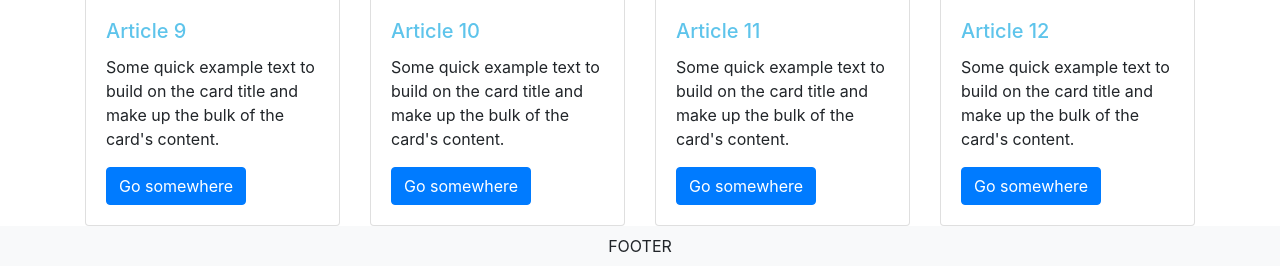
After one commit to Pretalex/Webflix, a Symfony app: template templates/blog/blog.html.twig in a window 1280 px wide. The commit adds this page. Shown: the part 1139-1405 px from the top of the page. Run offline with Twig, Linux system fonts and the light colour scheme; the template is opened without the code that fills it, so the values that code supplies are empty; some libraries are stand-ins or nearby versions.

Commit message:
[TWIG] ajout des pages Contact + Blog

```diff
--- /dev/null
+++ b/public/css/styles.css
@@ -0,0 +1,3 @@
+h1, h2, h3, h4, h5, h6 {
+    color: #5ec4eb;
+}
--- /dev/null
+++ b/public/js/script.js
@@ -0,0 +1 @@
+console.log('HEYY')
--- a/templates/base.html.twig
+++ b/templates/base.html.twig
@@ -10,6 +10,7 @@
         <title>{% block title %} | WF3 614{% endblock %}</title>
         {% block stylesheets %}
             <link rel="stylesheet" href="https://cdn.jsdelivr.net/npm/bootstrap@4.5.3/dist/css/bootstrap.min.css" integrity="sha384-TX8t27EcRE3e/ihU7zmQxVncDAy5uIKz4rEkgIXeMed4M0jlfIDPvg6uqKI2xXr2" crossorigin="anonymous">
+            <link rel="stylesheet" href="{{ asset('css/styles.css') }}">
         {% endblock %}
     </head>
     <body class="d-flex flex-column h-100">
@@ -30,6 +31,7 @@
         {% block javascripts %}
             <script src="https://code.jquery.com/jquery-3.5.1.slim.min.js" integrity="sha384-DfXdz2htPH0lsSSs5nCTpuj/zy4C+OGpamoFVy38MVBnE+IbbVYUew+OrCXaRkfj" crossorigin="anonymous"></script>
             <script src="https://cdn.jsdelivr.net/npm/bootstrap@4.5.3/dist/js/bootstrap.bundle.min.js" integrity="sha384-ho+j7jyWK8fNQe+A12Hb8AhRq26LrZ/JpcUGGOn+Y7RsweNrtN/tE3MoK7ZeZDyx" crossorigin="anonymous"></script>
+            <script src="{{ asset('js/script.js') }}"></script>
         {% endblock %}
     </body>
 </html>
--- a/templates/base/header.html.twig
+++ b/templates/base/header.html.twig
@@ -22,10 +22,10 @@
                 </a>
                 <div class="dropdown-menu" aria-labelledby="navbarDropdown">
                     {% for i in 1..3 %}
-                        <a class="dropdown-item" href="#">Article {{ i }}</a>
+                        <a class="dropdown-item" href="{{ path('article', {id: i}) }}">Article {{ i }}</a>
                     {% endfor %}
                     <div class="dropdown-divider"></div>
-                    <a class="dropdown-item" href="#">Tous les articles</a>
+                    <a class="dropdown-item" href="{{ path('blog') }}">Tous les articles</a>
                 </div>
             </li>
         </ul>
@@ -33,7 +33,7 @@
     <div>
         <ul class="navbar-nav mr-auto">
             <li class="nav-item">
-                <a class="nav-link" href="#">Contact <span class="sr-only">(current)</span></a>
+                <a class="nav-link {{ ROUTE_NAME == 'contact' ? 'active' }}" href="{{ path('contact') }}">Contact <span class="sr-only">(current)</span></a>
             </li>
         </ul>
     </div>
--- /dev/null
+++ b/templates/blog/blog.html.twig
@@ -0,0 +1,26 @@
+{% extends 'base.html.twig' %}
+
+{% block title %}Mon blog!{% endblock %}
+
+{% block body %}
+
+    <h1>Liste des articles</h1>
+
+    <div class="mt-5">
+        <div class="row">
+            {% for id in 1..12 %}
+                <div class="col-md-4 col-lg-3">
+                    <div class="card">
+                        <img src="https://images.caradisiac.com/images/0/1/4/3/180143/S1-plus-belle-voiture-de-l-annee-voici-les-six-modeles-en-competition-613094.jpg" class="card-img-top" alt="...">
+                        <div class="card-body">
+                            <h5 class="card-title">Article {{ id }}</h5>
+                            <p class="card-text">Some quick example text to build on the card title and make up the bulk of the card's content.</p>
+                            <a href="{{ path('article', { id: id }) }}" class="btn btn-primary">Go somewhere</a>
+                        </div>
+                    </div>
+                </div>
+            {% endfor %}
+        </div>
+    </div>
+
+{% endblock %}
```
Also changed, not shown: src/Controller/BlogController.php (added, +31 -0 lines), src/Controller/ContactController.php (added, +20 -0 lines), templates/blog/article.html.twig (added, +11 -0 lines), templates/contact/index.html.twig (added, +24 -0 lines).
